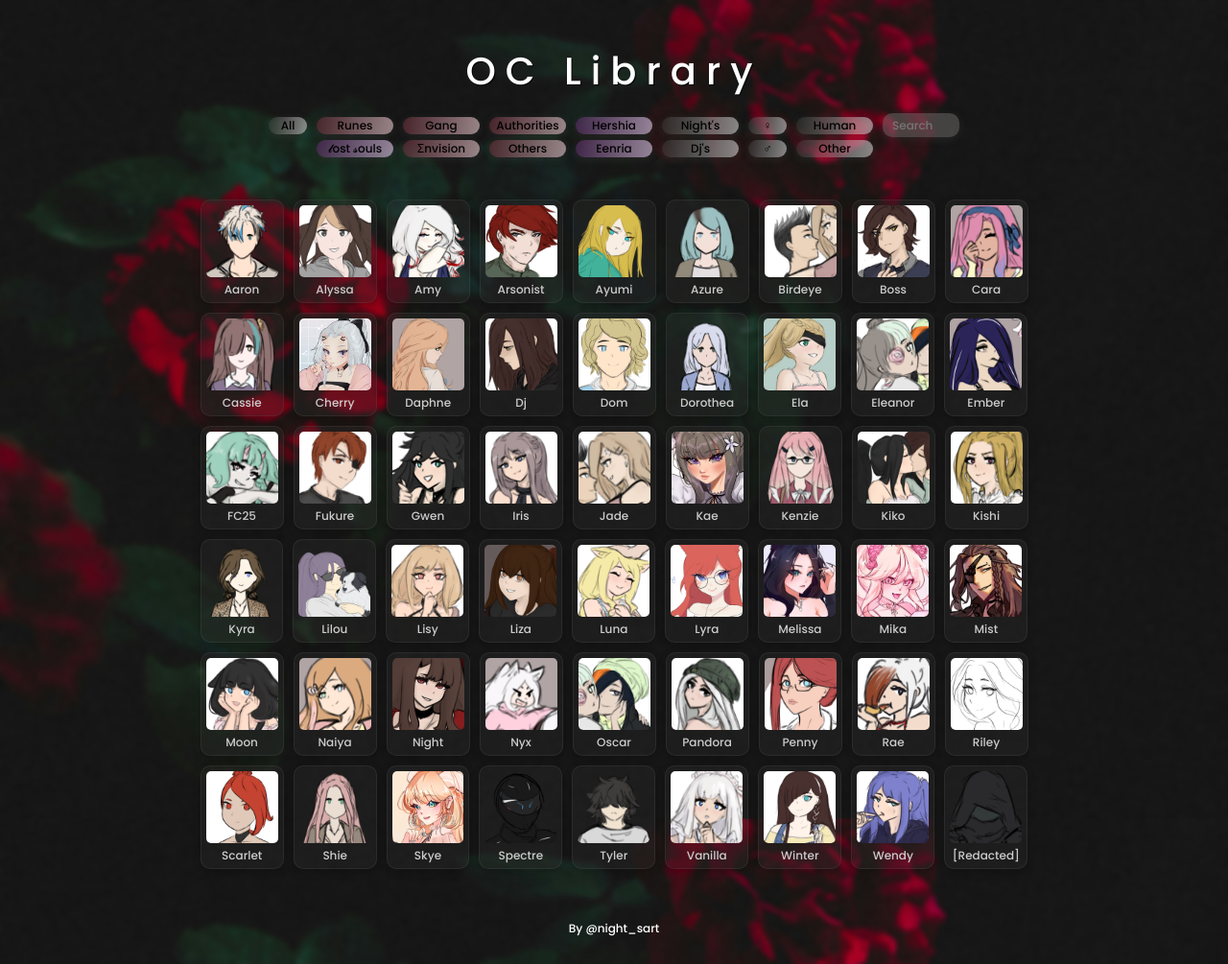
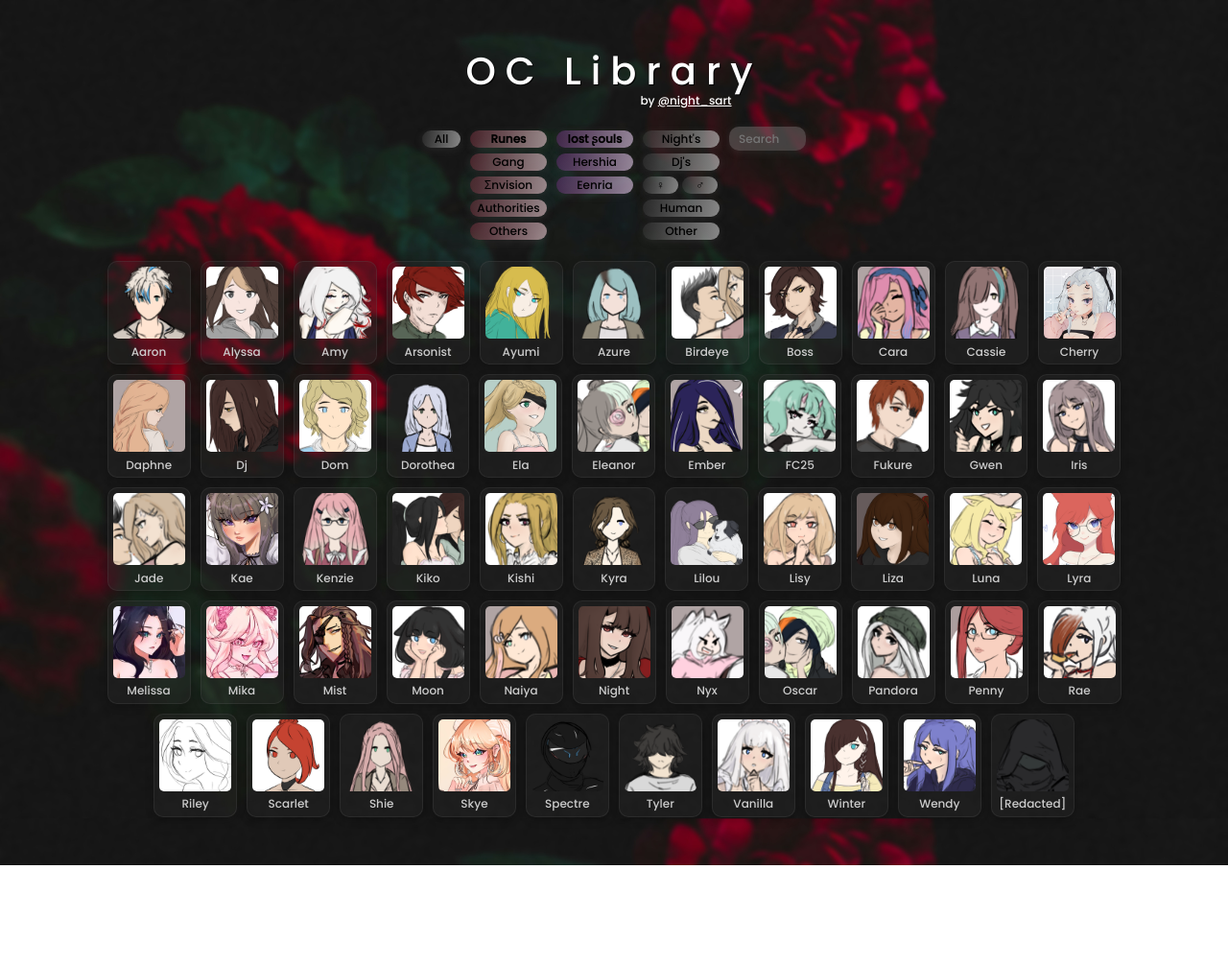
Before and after one commit to nightsart/oclibrary, a plain HTML site: page index.html in a window 1280 px wide. Shown: the top 1005 px of the page at 96% size. After the commit the page ends 902 px from the top, so only its background shows below. Drawn offline with nearby package versions, Linux system fonts and the light colour scheme.

Commit message:
changing layout things

```diff
--- a/index.html
+++ b/index.html
@@ -15,36 +15,31 @@
     <div class="main">
         <div class="characterContainer">
             <h1>OC Library</h1>
+            <div class="attribution">
+                <p>by <a href="https://night-sart.carrd.co">@night_sart</a></p>
+            </div>
 
             <div class="filters">
                 <div>
                     <button style="width: 40px;" data-category="all" data-type="reset">All</button>
                 </div>
-                <div>
-                    <button style="background-color: rgba(168, 4, 37, 0.322);" data-category="Gang;envision;Cops;Others" data-type="filter">Runes</button>
-                    <button style="background-color: rgba(135, 4, 168, 0.322);" data-category="LSH;LSE" data-type="filter">𝓵ost 𝓼ouls</button>
-                </div>
-                <div>
+                <div style="width: 80px;">
+                    <button style="background-color: rgba(168, 4, 37, 0.322); font-weight: bold;" data-category="Gang;envision;Cops;Others" data-type="filter">Runes</button>
                     <button style="background-color: rgba(168, 4, 37, 0.322);" data-category="Gang" data-type="filter">Gang</button>
                     <button style="background-color: rgba(168, 4, 37, 0.322);" data-category="envision" data-type="filter">Σnvision</button>
-                </div>
-                <div>
                     <button style="background-color: rgba(168, 4, 37, 0.322);" data-category="Cops" data-type="filter">Authorities</button>
                     <button style="background-color: rgba(168, 4, 37, 0.322);" data-category="Others" data-type="filter">Others</button>
                 </div>
-                <div>
+                <div style="width: 80px;">
+                    <button style="background-color: rgba(135, 4, 168, 0.322); font-weight: bold;" data-category="LSH;LSE" data-type="filter">Ɩost ʂouls</button>
                     <button style="background-color: rgba(135, 4, 168, 0.322);" data-category="LSH" data-type="filter">Hershia</button>
                     <button style="background-color: rgba(135, 4, 168, 0.322);" data-category="LSE" data-type="filter">Eenria</button>
                 </div>
-                <div>
+                <div style="width: 80px;">
                     <button style="border:none;" data-category="Night" data-type="filter">Night's</button>
                     <button style="border:none;" data-category="Dj" data-type="filter">Dj's</button>
-                </div>
-                <div>
-                    <button  style="width: 40px;" data-category="Female" data-type="filter">♀</button>
-                    <button  style="width: 40px;" data-category="Male" data-type="filter">♂</button>
-                </div>
-                <div>
+                    <button  style="width: 37px;" data-category="Female" data-type="filter">♀</button>
+                    <button  style="width: 37px;" data-category="Male" data-type="filter">♂</button>
                     <button style="border:none;" data-category="Human" data-type="filter">Human</button>
                     <button style="border:none;" data-category="NonH" data-type="filter">Other</button>
                 </div>
@@ -53,9 +48,6 @@
 
             <div class="characters">
                 <!-- Products will be dynamically inserted here -->
-            </div>
-            <div class="attribution">
-                <p>By <a href="https://night-sart.carrd.co">@night_sart</a></p>
             </div>
         </div>
     </div>
--- a/script.js
+++ b/script.js
@@ -1,7 +1,7 @@
 const characters = [
     { imageURL: "images/aaron.png",     name: "Aaron",      categories: ["Human", "Male", "Night", "Gang"] },
     { imageURL: "images/alyssa.png",    name: "Alyssa",     categories: ["Human", "Female", "Dj", "Others"] },
-    { imageURL: "images/amy.png",       name: "Amy",        categories: ["Human", "Female", "Night", "Gang"],           fullName: "Kawa Amy/Ishikawa Kira", quote: "Don't get all shy, now~ Tonight has only just begun!" },
+    { imageURL: "images/amy.png",       name: "Amy",        categories: ["Human", "Female", "Night", "Gang"],           fullName: "Kawa Amy (Ishikawa Kira)", quote: "Don't get all shy, now~ Tonight has only just begun!" },
     { imageURL: "images/ash.png",       name: "Arsonist",   categories: ["Human", "Male", "Dj", "Others"],              fullName: "Ashton 'Ash' Grey" },
     { imageURL: "images/ayumi.png",     name: "Ayumi",      categories: ["Human", "Female", "Night", "Others"],         fullName: "Arai Ayumi" },
     { imageURL: "images/azure.png",     name: "Azure",      categories: ["Human", "Female", "Night", "Gang", "Others"], fullName: "Azure Lozanov" },
@@ -10,7 +10,7 @@ const characters = [
     { imageURL: "images/cara.png",      name: "Cara",       categories: ["Human", "Female", "Night", "Gang"],           fullName: "Omura Cara", pronunciation: "KA-ruh", quote: "Leave me alone." },
     { imageURL: "images/cassie.png",    name: "Cassie",     categories: ["Human", "Female", "Night", "Gang"],           fullName: "Cassandra O'Connor" },
     { imageURL: "images/cherry.png",    name: "Cherry",     categories: ["NonH", "Female", "Night", "LSE"],             fullName: "Cherry Rose </br> ❝Frosted Flame❞", species: "Demon (Dream Eater)", quote: "So hungry..." },
-    { imageURL: "images/daphne.png",    name: "Daphne",     categories: ["Human", "Female", "Night", "LSH"] },
+    { imageURL: "images/daphne.png",    name: "Daphne",     categories: ["Human", "Female", "Night", "LSH"],            quote: "Miss, you called?" },
     { imageURL: "images/dj.png",        name: "Dj",         categories: ["Human", "Male", "Dj", "Gang"] },
     { imageURL: "images/dom.png",       name: "Dom",        categories: ["Human", "Male", "Dj", "Cops"],                fullName: "Dominic Fretelli" },
     { imageURL: "images/dorothea.png",  name: "Dorothea",   categories: ["Human", "Female", "Night", "Gang"],           fullName: "Dorothea Leconte" },
@@ -26,7 +26,7 @@ const characters = [
     { imageURL: "images/kenzie.png",    name: "Kenzie",     categories: ["Human", "Female", "Night", "Others"],         fullName: "Kenzie 'Zee' Sallie" },
     { imageURL: "images/kiko.png",      name: "Kiko",       categories: ["Human", "Female", "Night", "Gang", "Others"], fullName: "Tsuro Kiko" },
     { imageURL: "images/kishi.png",     name: "Kishi",      categories: ["Human", "Female", "Night", "Gang"],           fullName: "Oseki Kishi 'K'", quote: "Sorry, were you talking to me? That's too bad, I don't care." },
-    { imageURL: "images/kyra.png",      name: "Kyra",       categories: ["Human", "Female", "Night", "Gang", "Others"], fullName: "Kawa Kyra/Ishikawa Ami" },
+    { imageURL: "images/kyra.png",      name: "Kyra",       categories: ["Human", "Female", "Night", "Gang", "Others"], fullName: "Kawa Kyra (Ishikawa Ami)" },
     { imageURL: "images/lilou.png",     name: "Lilou",      categories: ["Human", "Female", "Night", "Others"] },
     { imageURL: "images/lisy.png",      name: "Lisy",       categories: ["Human", "Female", "Night", "Cops"],           fullName: "Atari Moon", quote: "Have you lost weight? Oh, nevermind. That dress makes you look nice." },
     { imageURL: "images/liza.png",      name: "Liza",       categories: ["Human", "Female", "Dj", "envision"],          fullName: "Liza Goff" },
@@ -41,14 +41,14 @@ const characters = [
     { imageURL: "images/nyx.png",       name: "Nyx",        categories: ["NonH", "Female", "Night", "Gang"],            fullName: "Nyx Anthis", species: "Arctic fox hybrid", quote: "How dare you oppose me, your beautiful, humble Goddess?" },
     { imageURL: "images/oscar.png",     name: "Oscar",      categories: ["Human", "Male", "Dj", "Others"],              fullName: "Oscar 'Ozzie' Black" },
     { imageURL: "images/pandora.png",   name: "Pandora",    categories: ["Human", "Female", "Night", "envision"],       fullName: "CB071", quote: "Give up." },
-    { imageURL: "images/penny.png",     name: "Penny",      categories: ["Human", "Female", "Night", "Gang"],           fullName: "Penthesilea Parker" },
+    { imageURL: "images/penny.png",     name: "Penny",      categories: ["Human", "Female", "Night", "Gang"],           fullName: "Penthesilea Parker", quote: "Nyx, I said not to- Whatever..." },
     { imageURL: "images/rae.png",       name: "Rae",        categories: ["Human", "Female", "Dj", "Others"],            fullName: "Fukure Rae" },
     { imageURL: "images/riley.png",     name: "Riley",      categories: ["Human", "Female", "Night", "Others"],         fullName: "Riley Jones" },
     { imageURL: "images/scarlet.png",   name: "Scarlet",    categories: ["Human", "Female", "Dj", "Cops"] },
     { imageURL: "images/shie.png",      name: "Shie",       categories: ["Human", "Female", "Night", "Cops"],           fullName: "Kaeshi Shie", pronunciation: "SHE-eh" },
     { imageURL: "images/skye.jpg",      name: "Skye",       categories: ["NonH", "Female", "Night", "LSE"],             fullName: "Skye Lua </br> ❝Gleaming Light❞ (Butterfly)", species: "Horror hybrid", quote: "You need not speak your pain for I can read it in your eyes." },
     { imageURL: "images/spectre.png",   name: "Spectre",    categories: ["Human", "Male", "Dj", "envision"] },
-    { imageURL: "images/tyler.png",     name: "Tyler",      categories: ["Human", "Male", "Night", "Others"] },
+    { imageURL: "images/tyler.png",     name: "Tyler",      categories: ["Human", "Male", "Night", "Others"],           quote: "Gwen..." },
     { imageURL: "images/vanilla.png",   name: "Vanilla",    categories: ["NonH", "Female", "Night", "Gang", "Others"],  fullName: "Vanilla or Nilla</br>(Fabularis Ciuem Project Type 4.7)", species: "Android", quote: "What can I help you with, Master?" },
     { imageURL: "images/winter.png",    name: "Winter",     categories: ["Human", "Female", "Dj", "Others"] },
     { imageURL: "images/wendy.png",     name: "Wendy",      categories: ["Human", "Female", "Night", "Others"],         fullName: "Wendy Macie Harmon" },
--- a/style.css
+++ b/style.css
@@ -25,12 +25,9 @@ body {
     display: flex;
     flex-direction: column;
     align-items: center;
-    max-width: 900px;
+    max-width: 1200px;
     min-width: 400px;
-    margin-top: 50px;
-    margin-bottom: 50px;
-    margin-left: 50px;
-    margin-right: 50px;
+    padding: 50px;
 }
 
 .characterContainer>h1 {
@@ -44,10 +41,10 @@ body {
 .filters {
     display: flex;
     gap: 10px;
-    margin-bottom: 60px;
-    max-height: 30px;
-    max-width: 650px;
+    width: 550px;
     justify-content: center;
+    flex-wrap: nowrap;
+    padding-bottom: 20px;
     color:transparent
 }
 
@@ -124,14 +121,15 @@ select {
 .attribution {
     text-decoration: none;
     color: #fff;
-    text-align: end;
-    padding-top: 50px;
+    margin-right: -150px;
+    margin-top: -25px;
+    padding-bottom: 15px;
     font-size:12px;
 }
 
 a:-webkit-any-link {
     color: #fff;
-    text-decoration: none;
+    text-decoration: underline;
 }
 
 .custom-popover {
```
Also changed, not shown: 1 other file.
